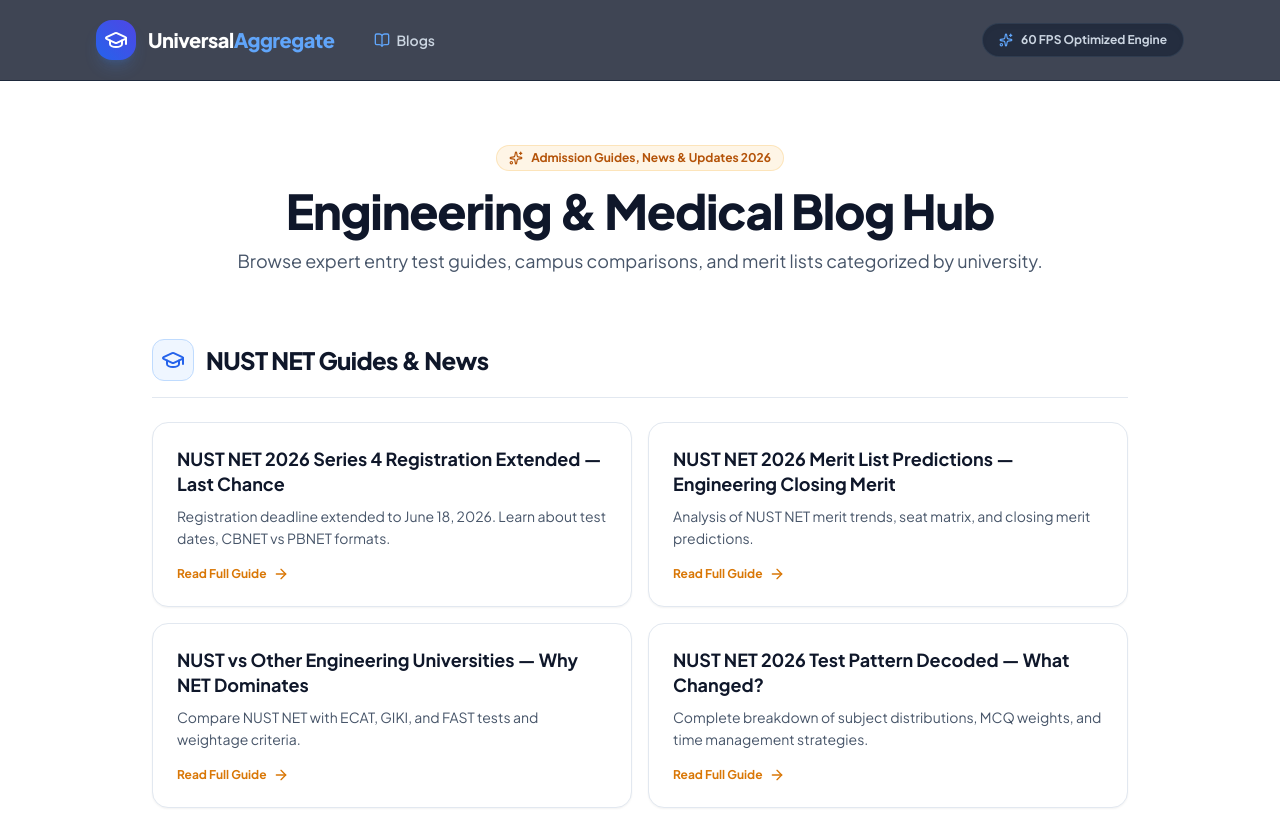
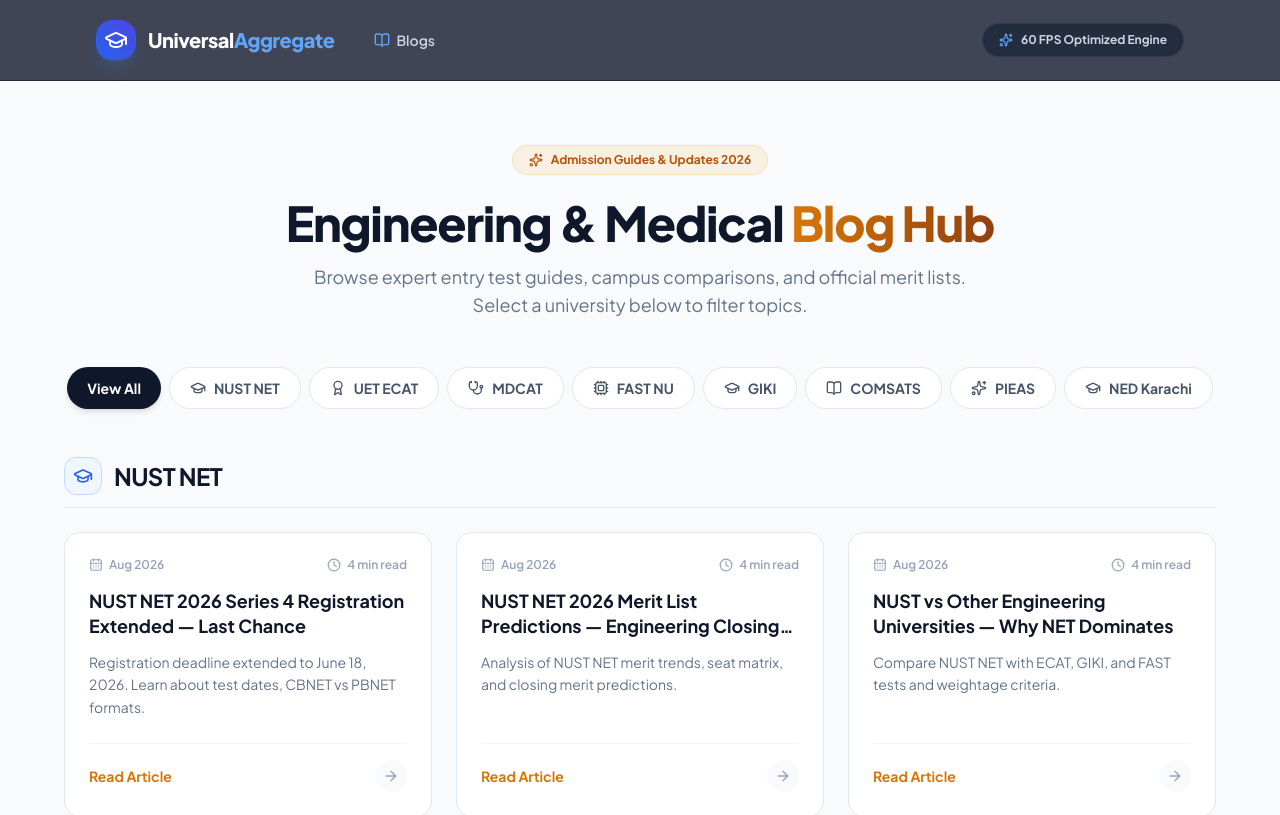
Before and after one commit to usmanubaid396/universal-aggregate-calculator, a React (Vite) app: page /blogs in a window 1280 px wide. Shown: the top 815 px of the page. Built offline with nearby package versions, Linux system fonts and the light colour scheme.

Commit message:
Update BlogList.jsx

```diff
--- a/src/pages/BlogList.jsx
+++ b/src/pages/BlogList.jsx
@@ -1,9 +1,11 @@
+import { useState } from 'react';
 import { Link } from 'react-router-dom';
-import { ArrowRight, BookOpen, Sparkles, GraduationCap, Stethoscope, Cpu, Award } from 'lucide-react';
+import { ArrowRight, BookOpen, Sparkles, GraduationCap, Stethoscope, Cpu, Award, Clock, CalendarDays } from 'lucide-react';
 
 const categories = [
   {
-    name: 'NUST NET Guides & News',
+    id: 'nust',
+    name: 'NUST NET',
     icon: GraduationCap,
     color: 'text-blue-600 bg-blue-50 border-blue-200',
     posts: [
@@ -15,7 +17,8 @@
     ]
   },
   {
-    name: 'UET ECAT Guides',
+    id: 'uet',
+    name: 'UET ECAT',
     icon: Award,
     color: 'text-amber-600 bg-amber-50 border-amber-200',
     posts: [
@@ -27,7 +30,8 @@
     ]
   },
   {
-    name: 'MDCAT Medical Guides',
+    id: 'mdcat',
+    name: 'MDCAT',
     icon: Stethoscope,
     color: 'text-emerald-600 bg-emerald-50 border-emerald-200',
     posts: [
@@ -39,7 +43,8 @@
     ]
   },
   {
-    name: 'FAST NU Guides',
+    id: 'fast',
+    name: 'FAST NU',
     icon: Cpu,
     color: 'text-indigo-600 bg-indigo-50 border-indigo-200',
     posts: [
@@ -51,7 +56,8 @@
     ]
   },
   {
-    name: 'GIKI Guides',
+    id: 'giki',
+    name: 'GIKI',
     icon: GraduationCap,
     color: 'text-purple-600 bg-purple-50 border-purple-200',
     posts: [
@@ -63,7 +69,8 @@
     ]
   },
   {
-    name: 'COMSATS Guides',
+    id: 'comsats',
+    name: 'COMSATS',
     icon: BookOpen,
     color: 'text-cyan-600 bg-cyan-50 border-cyan-200',
     posts: [
@@ -75,7 +82,8 @@
     ]
   },
   {
-    name: 'PIEAS Guides',
+    id: 'pieas',
+    name: 'PIEAS',
     icon: Sparkles,
     color: 'text-rose-600 bg-rose-50 border-rose-200',
     posts: [
@@ -87,7 +95,8 @@
     ]
   },
   {
-    name: 'NED University Guides',
+    id: 'ned',
+    name: 'NED Karachi',
     icon: GraduationCap,
     color: 'text-orange-600 bg-orange-50 border-orange-200',
     posts: [
@@ -99,46 +108,113 @@
 ];
 
 export default function BlogList() {
+  // State to handle which category is currently selected
+  const [activeTab, setActiveTab] = useState('All');
+
+  // Filter logic based on the active tab
+  const displayedCategories = activeTab === 'All'
+    ? categories
+    : categories.filter(cat => cat.id === activeTab);
+
   return (
-    <div className="max-w-5xl mx-auto py-16 px-4 sm:px-6">
-      <div className="text-center mb-16">
-        <div className="inline-flex items-center gap-2 py-1 px-3 rounded-full text-xs font-bold bg-amber-500/10 text-amber-700 mb-4 border border-amber-500/20">
-          <Sparkles className="w-3.5 h-3.5" /> Admission Guides, News & Updates 2026
+    <div className="min-h-screen bg-slate-50 py-16 px-4 sm:px-6 font-['Plus_Jakarta_Sans']">
+      <div className="max-w-6xl mx-auto">
+
+        {/* Header Section */}
+        <div className="text-center mb-12">
+          <div className="inline-flex items-center gap-2 py-1.5 px-4 rounded-full text-xs font-bold bg-amber-500/10 text-amber-700 mb-6 border border-amber-500/20">
+            <Sparkles className="w-3.5 h-3.5" /> Admission Guides & Updates 2026
           </div>
-        <h1 className="text-4xl sm:text-5xl font-extrabold text-slate-900 tracking-tight">Engineering & Medical Blog Hub</h1>
-        <p className="text-slate-600 mt-3 text-lg">Browse expert entry test guides, campus comparisons, and merit lists categorized by university.</p>
+          <h1 className="text-4xl sm:text-5xl font-extrabold text-slate-900 tracking-tight">
+            Engineering & Medical <span className="text-transparent bg-clip-text bg-gradient-to-r from-amber-600 to-amber-800">Blog Hub</span>
+          </h1>
+          <p className="text-slate-500 mt-4 text-lg max-w-2xl mx-auto">
+            Browse expert entry test guides, campus comparisons, and official merit lists. Select a university below to filter topics.
+          </p>
         </div>
 
+        {/* Filter Navigation Pills */}
+        <div className="flex overflow-x-auto pb-4 mb-8 sm:justify-center hide-scrollbar">
+          <div className="flex gap-2">
+            <button
+              onClick={() => setActiveTab('All')}
+              className={`whitespace-nowrap px-5 py-2.5 rounded-full text-sm font-bold transition-all ${
+                activeTab === 'All'
+                ? 'bg-slate-900 text-white shadow-md'
+                : 'bg-white text-slate-600 border border-slate-200 hover:border-slate-300 hover:bg-slate-100'
+              }`}
+            >
+              View All
+            </button>
+            {categories.map((cat) => (
+              <button
+                key={cat.id}
+                onClick={() => setActiveTab(cat.id)}
+                className={`whitespace-nowrap px-5 py-2.5 rounded-full text-sm font-bold transition-all flex items-center gap-2 ${
+                  activeTab === cat.id
+                  ? 'bg-amber-600 text-white shadow-md'
+                  : 'bg-white text-slate-600 border border-slate-200 hover:border-amber-300 hover:bg-amber-50 hover:text-amber-700'
+                }`}
+              >
+                <cat.icon className="w-4 h-4" />
+                {cat.name}
+              </button>
+            ))}
+          </div>
+        </div>
+
+        {/* Blog Post Grids */}
         <div className="space-y-16">
-        {categories.map((cat) => {
+          {displayedCategories.map((cat) => {
             const IconComponent = cat.icon;
             return (
-            <div key={cat.name} className="space-y-6">
-              <div className="flex items-center gap-3 border-b border-slate-200 pb-4">
+              <div key={cat.name} className="space-y-6 animate-in fade-in slide-in-from-bottom-4 duration-500">
+
+                {/* Category Title Header (Only show if 'All' is selected, otherwise it's redundant) */}
+                {activeTab === 'All' && (
+                  <div className="flex items-center gap-3 border-b border-slate-200 pb-3">
                     <div className={`p-2 rounded-xl border ${cat.color}`}>
-                  <IconComponent className="w-6 h-6" />
+                      <IconComponent className="w-5 h-5" />
                     </div>
-                <h2 className="text-2xl font-extrabold text-slate-900 tracking-tight">{cat.name}</h2>
+                    <h2 className="text-2xl font-bold text-slate-900 tracking-tight">{cat.name}</h2>
                   </div>
+                )}
 
-              <div className="grid gap-4 sm:grid-cols-2">
+                <div className="grid gap-6 md:grid-cols-2 lg:grid-cols-3">
                   {cat.posts.map((post) => (
                     <Link
                       key={post.slug}
                       to={`/blog/${post.slug}`}
-                    className="group block bg-white p-6 rounded-2xl border border-slate-200 hover:border-amber-400 transition shadow-sm hover:shadow-md flex flex-col justify-between"
+                      className="group flex flex-col justify-between bg-white p-6 rounded-2xl border border-slate-200 hover:border-amber-400 hover:shadow-lg hover:shadow-amber-500/5 transition-all duration-300"
                     >
                       <div>
-                      <h3 className="text-lg font-bold text-slate-900 group-hover:text-amber-600 transition leading-snug">
+                        {/* Article Meta Data */}
+                        <div className="flex items-center justify-between mb-4 text-xs font-semibold text-slate-400">
+                          <div className="flex items-center gap-1.5">
+                            <CalendarDays className="w-3.5 h-3.5" />
+                            <span>Aug 2026</span>
+                          </div>
+                          <div className="flex items-center gap-1.5">
+                            <Clock className="w-3.5 h-3.5" />
+                            <span>4 min read</span>
+                          </div>
+                        </div>
+
+                        {/* Title & Description */}
+                        <h3 className="text-lg font-bold text-slate-900 group-hover:text-amber-700 transition-colors leading-snug line-clamp-2">
                           {post.title}
                         </h3>
-                      <p className="text-slate-600 text-sm mt-2 line-clamp-2 leading-relaxed">
+                        <p className="text-slate-500 text-sm mt-3 line-clamp-3 leading-relaxed">
                           {post.description}
                         </p>
                       </div>
-                    <div className="mt-4 flex items-center gap-1.5 text-xs font-bold text-amber-600 group-hover:translate-x-1 transition-transform">
-                      <span>Read Full Guide</span>
-                      <ArrowRight className="w-4 h-4" />
+
+                      {/* Footer CTA */}
+                      <div className="mt-6 pt-4 border-t border-slate-100 flex items-center justify-between">
+                        <span className="text-sm font-bold text-amber-600 group-hover:text-amber-700">Read Article</span>
+                        <div className="w-8 h-8 rounded-full bg-slate-50 flex items-center justify-center text-slate-400 group-hover:bg-amber-100 group-hover:text-amber-700 transition-colors">
+                          <ArrowRight className="w-4 h-4 group-hover:translate-x-0.5 transition-transform" />
+                        </div>
                       </div>
                     </Link>
                   ))}
@@ -147,6 +223,8 @@
             );
           })}
         </div>
+
+      </div>
     </div>
   );
 }
```
Lines whose indentation alone changed are shown as unchanged.
